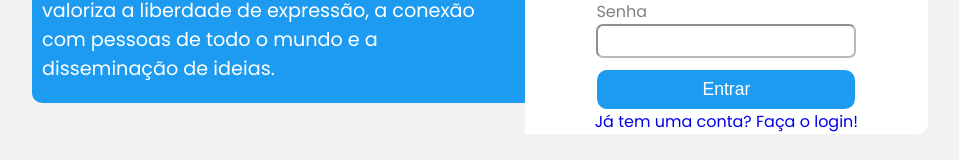
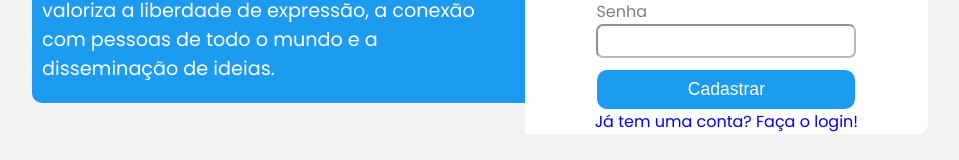
Before and after one commit to marcelo-alldo/growtwitter-18-ed-front, a React (Vite) app: page /create-account in a window 1280 px wide. Shown: the part 485-645 px from the top of the page, without its empty margins (160-1119 px from the left). Built offline with nearby package versions, Linux system fonts and the light colour scheme; no server answers.

Commit message:
botao arrumado

```diff
--- a/src/pages/CreateAccount.tsx
+++ b/src/pages/CreateAccount.tsx
@@ -78,7 +78,7 @@ function CreateAccount() {
           {loading ? (
             `Carregando...`
           ) : (
-            <ButtonDefault label="Entrar" action={handleCreateAccount} bigButton={true} lessRound={true} />
+            <ButtonDefault label="Cadastrar" action={handleCreateAccount} bigButton={true} lessRound={true} />
           )}
           <Links href="login" text="Já tem uma conta? Faça o login!" />
         </WhiteCardStyled>
```
